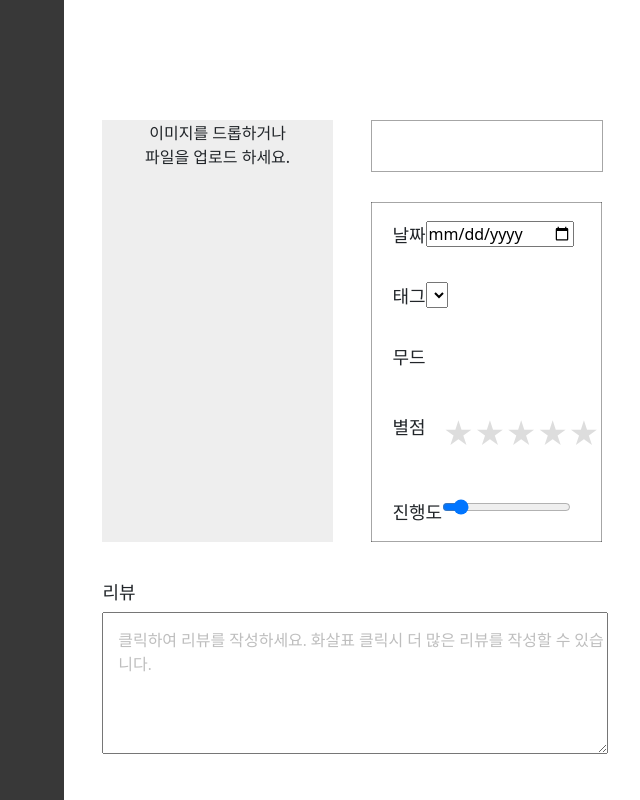
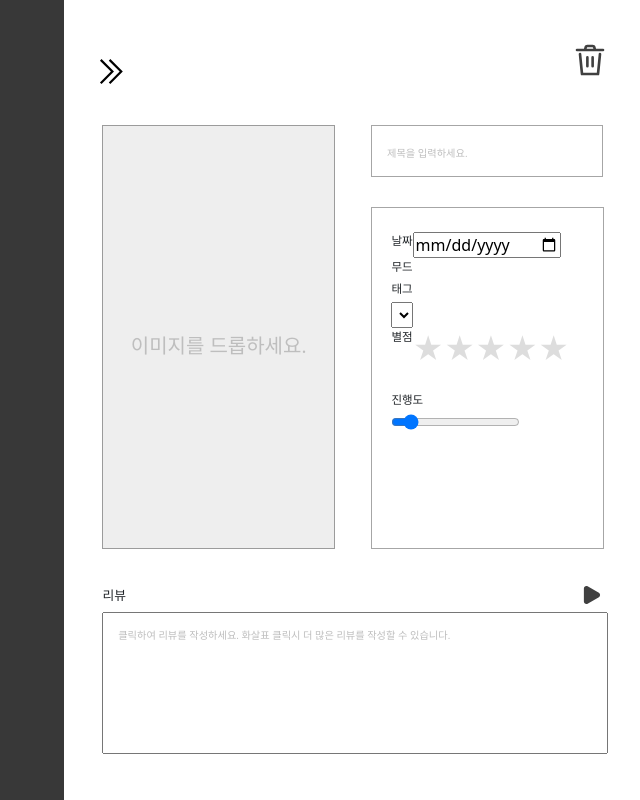
Before and after one commit to seajihey/TorokTorok, a plain HTML site: page templates/review.html in a window 1280 px wide. Shown: the top 800 px of the page, without its empty margins (640-1280 px from the left). Drawn offline with nearby package versions, Linux system fonts and the light colour scheme; a web font is replaced by a local one.

Commit message:
review_update

```diff
--- a/css/detail_review.css
+++ b/css/detail_review.css
@@ -13,6 +13,8 @@ body{
 
   }
 
+
+/*배경 확인용*/
 body{
     background-color: rgb(56, 56, 56);
 }
@@ -23,110 +25,76 @@ body{
   width: 45vw; height: 100vw;
 }
 
+.head{
+  position: relative;
+  width: 40.5vw;
+  top: 5.5vh; left: 1.8vw;
+  display: flex;
+  justify-content: space-between;
+}
+
 .obj{
-  padding-top: 15vh;
+  padding-top: 9vh;
   padding-left: 3vw; padding-right: 3vw;
 }
 
+*::placeholder{
+  padding-left: 1vw; padding-top: 1.5vh;
+  font-family: "Pretendard-Regular";
+  font-size: .8vw;
+  color: #BEBEBE;
 
-.content{
-  float: left;
+}
+
+.one_line_review{
   text-align: center;
   /* transition: all .15s ease-in-out; */
-  width: 18vw; height: 52.8vh;
-  /* width: 350px; height: 495px;   */
-  background-color: rgba(217, 217, 217, 0.45);
+  width: 39vw; height: 15vh;
 }
 
-.right_content{
-  float: right;
-  width: 18vw;
+#one_line_review_text{
+    width: 39vw; height: 5.5vh;
+}
+
+.detail_review{
+    width: 39vw; height: 5.5vh;
 
 }
-#title{
-  width: 17.65vw; height: 6vh;
-  border: 1.5px solid rgba(0, 0, 0, 0.35);
+
+.detail_review_header{
+    width: 39vw;
+    display: flex;
+    justify-content: space-between;
+
 }
 
-.review_option{
-  position: relative;
-  top: 3.8vh;
-  border: 1.5px solid rgba(0, 0, 0, 0.35);
-  width: 18vw; height: 42.5vh;
+.text_effect{
+    padding-left: 1vw;
+
 }
 
 .label{
     display: inline;
     float: left;
     font-family: "Pretendard-Regular";
-  font-size: 18px;
-  padding-left: 1.5vw;
+    font-size: .9vw;
+    padding-bottom: 1vh;
 }
 
-
-
-/*별점*/
-.rating_box {
-  display: inline;
-  position: relative;
-  float: right;
+/* img{
+    margin: 0;
+    width: 2vw; height: 2vh;
 }
-
-.rating {
-  position: relative;
-  color: #ddd;
-  font-size: 30px;
-  text-align: center;
-}
-
-.rating input {
-  position: absolute;
-  left: 0;
-  right: 0;
-  width: 100%;
-  height: 100%;
-  opacity: 0;
-  cursor: pointer;
-}
-
-.rating_star {
-  width: 0;
-  color: #ffc107;
-  position: absolute;
-  left: 0;
-  right: 0;
-  overflow: hidden;
-  pointer-events: none;
-}
-
-
-.bottom_content{
-    clear: both;
-    padding-top: 4.5vh;
-}
+#underline{
+    width: 2.5vw; height: 2.2vh;
+    padding-top: .5vh;
+} */
 
 #textarea{
-  width: 39vw; height: 17vh;
+  width: 39vw; height: 60vh;
+  resize: none;
 }
 
 #textarea::placeholder{
-  padding-left: 1vw; padding-top: 1.5vh;
-  font-family: "Pretendard-Regular";
-  font-size: 16px;
-  color: #BEBEBE;
-
+    font-size: .9vw;
 }
-
-#label{
-  font-family: "Pretendard-Regular";
-  font-size: 18px;
-  padding-bottom: 1vh;
-}
-
-/* .embed-img{
-  width: 100%;
-  height: 128px;
-  object-position: center;
-  object-fit: cover;
-  border-radius: 8px;
-} */
--- /dev/null
+++ b/css/review.css
@@ -0,0 +1,163 @@
+@import url("../css/font.css");
+
+
+* ::-webkit-scrollbar {
+    display: none; /* 크롬, 사파리, 오페라, 엣지 */
+  }
+
+body{
+    margin: 0;
+    padding: 0;
+    /* transition: background-color 1s ease; */
+    overflow: hidden;
+
+  }
+
+
+/*배경 확인용*/
+body{
+    background-color: rgb(56, 56, 56);
+}
+
+.section1{
+  float: right;
+  background-color: white;
+  width: 45vw; height: 100vw;
+}
+
+.head{
+  position: relative;
+  width: 40.5vw;
+  top: 5.5vh; left: 1.8vw;
+  display: flex;
+  justify-content: space-between;
+}
+
+.obj{
+  padding-top: 9vh;
+  padding-left: 3vw; padding-right: 3vw;
+}
+
+*::placeholder{
+  padding-left: 1vw; padding-top: 1.5vh;
+  font-family: "Pretendard-Regular";
+  font-size: .8vw;
+  color: #BEBEBE;
+
+}
+
+.content{
+  float: left;
+  text-align: center;
+  /* transition: all .15s ease-in-out; */
+  width: 18vw; height: 52.8vh;
+
+  background-color: rgba(217, 217, 217, 0.45);
+  border: 1.5px solid rgba(0, 0, 0, 0.35);
+}
+
+ #content_info{
+  font-family: "Pretendard-Regular";
+  font-size: 20px;
+  color: #BEBEBE;
+  padding-top: 25.5vh;
+}
+
+.right_content{
+  float: right;
+  width: 18vw;
+
+}
+#title{
+  width: 17.65vw; height: 6vh;
+  border: 1.5px solid rgba(0, 0, 0, 0.35);
+}
+
+.review_option_box{
+  position: relative;
+  top: 3.8vh;
+  border: 1.5px solid rgba(0, 0, 0, 0.35);
+  width: 18vw; height: 42.5vh;
+}
+
+.review_option{
+  width: 15vw; height: 38vh;
+  padding-left: 1.5vw; padding-top: 3vh;
+}
+
+
+.label{
+  display: inline;
+  float: left;
+  font-family: "Pretendard-Regular";
+  font-size: .9vw;
+  /* padding-left: 1.5vw; */
+}
+
+
+/*별점*/
+.rating_box {
+  display: flex;
+  /* display: inline;
+  position: relative;
+  float: right; */
+}
+
+.rating {
+  position: relative;
+  color: #ddd;
+  font-size: 30px;
+  text-align: center;
+}
+
+.rating input {
+  position: absolute;
+  left: 0;
+  right: 0;
+  width: 100%;
+  height: 100%;
+  opacity: 0;
+  cursor: pointer;
+}
+
+.rating_star {
+  width: 0;
+  color: #ffc107;
+  position: absolute;
+  left: 0;
+  right: 0;
+  overflow: hidden;
+  pointer-events: none;
+}
+
+
+.bottom_content{
+    clear: both;
+    padding-top: 4.5vh;
+  }
+
+.review_title{
+  padding-bottom: .8vh;
+  display: flex;
+  justify-content: space-between;
+}
+
+
+#label{
+  font-family: "Pretendard-Regular";
+  font-size: 1vw;
+  position: relative;
+}
+
+#textarea{
+  width: 39vw; height: 17vh;
+  resize: none;
+}
+
+/* .embed-img{
+  width: 100%;
+  height: 128px;
+  object-position: center;
+  object-fit: cover;
+  border-radius: 8px;
+} */
--- /dev/null
+++ b/css/stat.css
@@ -0,0 +1,15 @@
+@import url("../css/font.css");
+
+
+
+* ::-webkit-scrollbar {
+    display: none; /* 크롬, 사파리, 오페라, 엣지 */
+  }
+
+body{
+    margin: 0;
+    padding: 0;
+    /* transition: background-color 1s ease; */
+    overflow: hidden;
+
+  }
--- a/js/review.js
+++ b/js/review.js
@@ -6,6 +6,7 @@ class review{
         //2. 여기에 실행 순서대로 추가함니다 !!
         //드래그 앤 드랍
         this.dragAndDrop();
+        // this.get_tags();
         this.star();
     }
 
@@ -38,30 +39,38 @@ class review{
 
             e.dataTransfer = e.originalEvent.dataTransfer;
             var files = e.target.files || e.dataTransfer.files;
+
+
             if (files.length > 1) {
                 alert('하나만 올려라.');
                 return;
             }
             if (files[0].type.match(/image.*/)) {
-                        $(e.target).css({
+                $(e.target).css({
                     "background-image": "url(" + window.URL.createObjectURL(files[0]) + ")",
                     "outline": "none",
                     "background-size": "100% 100%"
                 });
+                let info = document.getElementById("content_info");
+                info.style.display = "none";
             }else{
-            alert('이미지가 아닙니다.');
-            return;
+                alert('이미지가 아닙니다.');
+                return;
             }
+
         }
     }
+
+    // get_tags(){
+    //     tags =
+    // }
+
+
+
     star(){
-        const rating_input = document.querySelector('.rating input');
-        const rating_star = document.querySelector('.rating_star');
-
-        // 별점 드래그 할 때
-        rating_input.addEventListener('input', () => {
-        rating_star.style.width = `${rating_input.value * 10}%`;
-        });
+        const drawStar = (target) => {
+            document.querySelector('.star span').style.width = '${target.value * 10}%';
+          }
     }
 
 }
--- a/templates/review.html
+++ b/templates/review.html
@@ -5,10 +5,21 @@
     <meta name="viewport" content="width=device-width, initial-scale=1.0">
     <title>Document</title>
 
-    <link rel="stylesheet" href="../css/detail_review.css">
+    <link rel="stylesheet" href="../css/review.css">
     <link rel="stylesheet" href="../css/bootstrap_css/bootstrap.css">
 
     <title>토록토록</title>
+
+    <link
+    rel="icon"
+    href="../image/dog.svg"
+    type="image/x-icon"
+    />
+    <link
+      rel="shortcut icon"
+      href="../image/dog.svg"
+      type="image/x-icon"
+    />
 
     <script src="https://code.jquery.com/jquery-3.5.1.min.js"></script>
     <script src="https://maxcdn.bootstrapcdn.com/bootstrap/3.3.7/js/bootstrap.min.js"></script>
@@ -18,44 +29,41 @@
 </head>
 <body>
     <section class="section1">
+        <div class="head"><svg xmlns="http://www.w3.org/2000/svg" width="53" height="53" viewBox="0 0 53 53" fill="none">
+            <path d="M14.5166 15.0669L26.9842 27.5346L14.5166 40.0023L12.9746 38.4383L23.8783 27.5346L12.9746 16.6309L14.5166 15.0669ZM23.3276 15.0669L35.7953 27.5346L23.3276 40.0023L21.7857 38.4383L32.6894 27.5346L21.7857 16.6309L23.3276 15.0669Z" fill="black"/>
+          </svg>
+          <svg xmlns="http://www.w3.org/2000/svg" width="30" height="32" viewBox="0 0 30 32" fill="none">
+            <path d="M5.00125 9.99925L7.0015 30H23L25.0003 9.99925M17.6257 22.125V13.375M12.3757 22.125V13.375M2 6.0005H10.001M10.001 6.0005L10.6695 3.32475C10.7643 2.94632 10.9828 2.61041 11.2904 2.3704C11.5979 2.13038 11.9769 2.00001 12.367 2H17.6345C18.0246 2.00001 18.4036 2.13038 18.7111 2.3704C19.0187 2.61041 19.2372 2.94632 19.332 3.32475L20.0005 6.0005M10.001 6.0005H20.0005M20.0005 6.0005H28.0015" stroke="#404040" stroke-width="2.625" stroke-linecap="round" stroke-linejoin="round"/>
+          </svg></div>
         <form class="obj">
             <div class="review-header">
-
             </div>
             <article class="content">
-                <p>이미지를 드롭하거나 <br>파일을 업로드 하세요.</p>
+                <p id="content_info" >이미지를 드롭하세요.</p>
             </article>
             <article class="right_content">
-                <input type="text" id="title">
-                <table class="review_option">
-                    <tr><td>
-                        <div class="label">날짜</div>
-                        <input type="date">
-                    </td></tr>
-                    <tr><td>
-                        <div class="label">태그</div>
-                        <select></select>
-                    </td></tr>
-                    <tr><td>
-                        <div class="label">무드</div>
-                    </td></tr>
-                    <tr><td>
+                <input type="text" id="title" placeholder="제목을 입력하세요.">
+                <div class="review_option_box">
+                    <div class="review_option">
+                        <div class="label">날짜</div> <input type="date"><br>
+                        <div class="label">무드</div><br>
+                        <div class="label">태그</div><br> <select></select><br>
                             <div class="label">별점</div>
                                 <div class="rating_box">
                                     <div class="rating"> ★★★★★
                                        <span class="rating_star">★★★★★</span>
                                     <input type="range" value="1" step="1" min="0" max="10">
                                     </div>
+                                </div><br>
+                        <div class="label">진행도</div><br>
+                        <input type="range" value="1" step="1" min="0" max="10">
                     </div>
-                    </td></tr>
-                    <tr><td>
-                        <div class="label">진행도</div>
-                        <input type="range" value="1" step="1" min="0" max="10">
-                    </td></tr>
-                </table>
+                </div>
             </article>
             <article class="bottom_content">
-                <div id="label">리뷰</div>
+                <div class="review_title"><span id="label">리뷰</span><svg xmlns="http://www.w3.org/2000/svg" width="20" height="20" viewBox="0 0 13 16" fill="none">
+                    <path d="M12 6.26795C13.3333 7.03775 13.3333 8.96225 12 9.73205L3 14.9282C1.66667 15.698 1.99572e-07 14.7358 1.81212e-07 13.1962L5.72853e-08 2.80385C3.89258e-08 1.26425 1.66667 0.301996 3 1.0718L12 6.26795Z" fill="#404040"/>
+                  </svg></div>
                 <textarea id="textarea" rows="7" cols="15" placeholder="클릭하여 리뷰를 작성하세요. 화살표 클릭시 더 많은 리뷰를 작성할 수 있습니다."></textarea>
             </article>
         </form>
```
Also changed, not shown: js/db.js (+7 -0 lines), templates/detail_review.html (added, +72 -0 lines), templates/start_screen.html (+12 -1 lines), templates/stat.html (added, +36 -0 lines), icon/Bold.svg (added), icon/Ellipse.svg (added), icon/Italic.svg (added), icon/Underline.svg (added), js/stat.js (added). Lines whose indentation alone changed are shown as unchanged.
